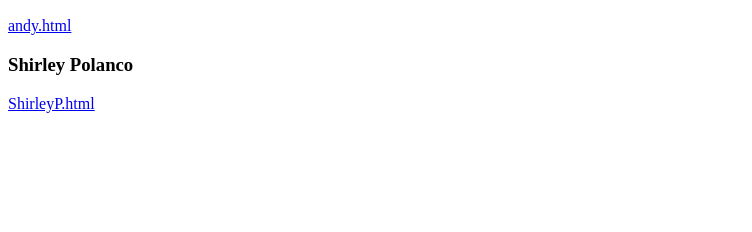
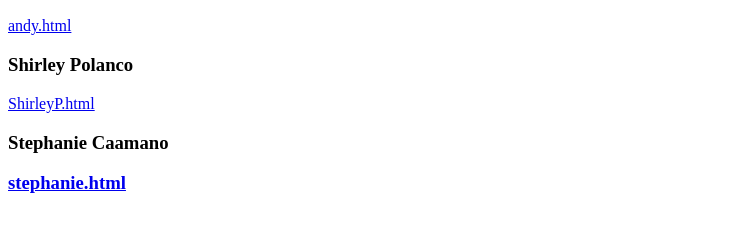
Before and after one commit to AllanAlvarez1/CMP-464-Project-1-, a plain HTML site: page index.html in a window 1280 px wide. Shown: the part 96-328 px from the top of the page, without its empty margins (0-752 px from the left). Drawn offline with Linux system fonts and the light colour scheme.

Commit message:
Update index.html

```diff
--- a/index.html
+++ b/index.html
@@ -20,5 +20,8 @@
             <h3>Shirley Polanco</h3>
             <a href="ShirleyP.html" id= "link"> ShirleyP.html </a>
 
+            <h3> Stephanie Caamano <h3>
+                <a href = "stephanie.html" id = "link"> stephanie.html </a>
+
     </body>
 </html>
```
